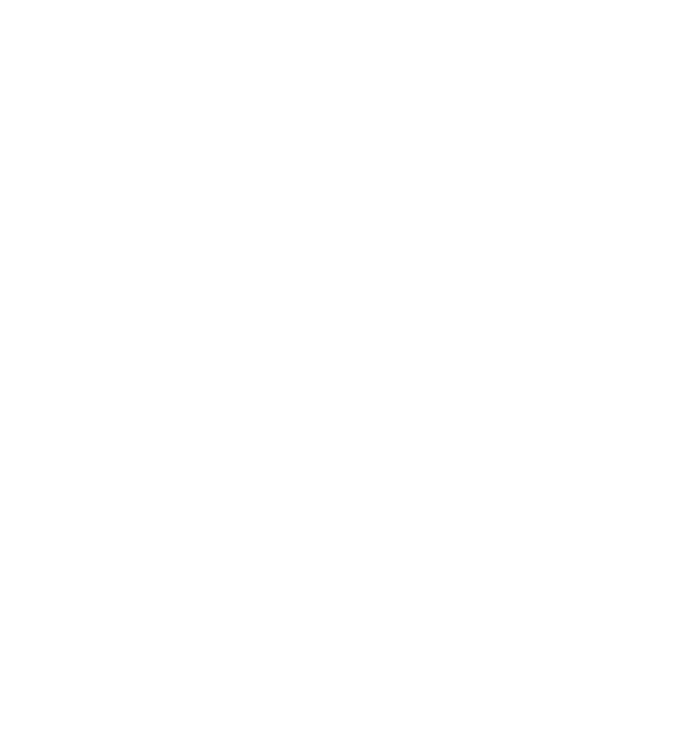
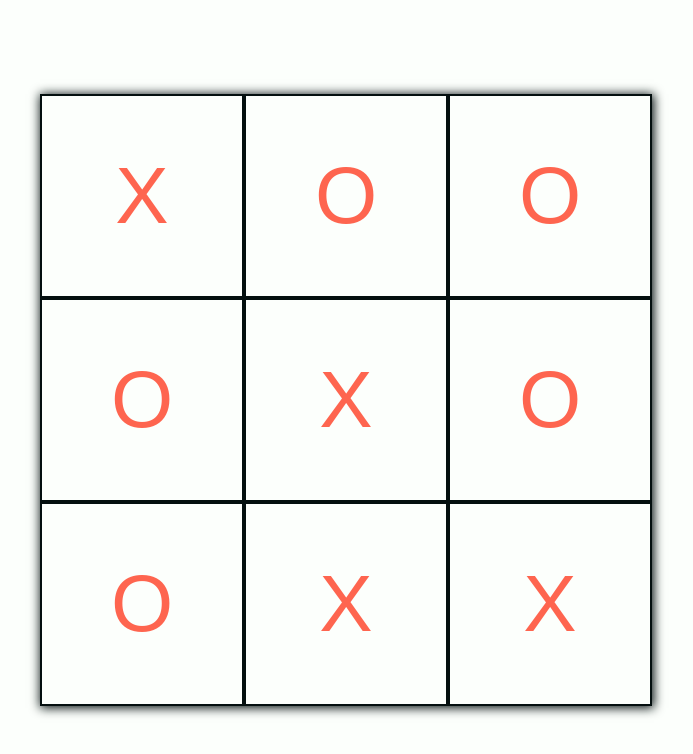
Before and after one commit to YSM-0/tic-tac-toe, a plain HTML site: page index.html in a window 1280 px wide. Shown: the whole page, without its empty margins (294-987 px from the left). Drawn offline with Linux system fonts and the light colour scheme; a web font is replaced by a local one.

Commit message:
bases files and reset css, go script it

```diff
--- a/index.html
+++ b/index.html
@@ -6,9 +6,12 @@
     <meta name="viewport" content="width=device-width, initial-scale=1.0">
     <title>Tic Tac Toe</title>
     <link rel="stylesheet" href="style.css">
+    <link rel="stylesheet" href="reset.css">
     <script src="script.js" defer></script>
 </head>
 <body>
-
+    <div class="page-container">
+        <!-- <button class="start">START</button> -->
+    </div>
 </body>
 </html>
--- /dev/null
+++ b/reset.css
@@ -0,0 +1,48 @@
+/* http://meyerweb.com/eric/tools/css/reset/
+   v2.0 | 20110126
+   License: none (public domain)
+*/
+
+html, body, div, span, applet, object, iframe,
+h1, h2, h3, h4, h5, h6, p, blockquote, pre,
+a, abbr, acronym, address, big, cite, code,
+del, dfn, em, img, ins, kbd, q, s, samp,
+small, strike, strong, sub, sup, tt, var,
+b, u, i, center,
+dl, dt, dd, ol, ul, li,
+fieldset, form, label, legend,
+table, caption, tbody, tfoot, thead, tr, th, td,
+article, aside, canvas, details, embed,
+figure, figcaption, footer, header, hgroup,
+menu, nav, output, ruby, section, summary,
+time, mark, audio, video {
+	margin: 0;
+	padding: 0;
+	border: 0;
+	font-size: 100%;
+	font: inherit;
+	vertical-align: baseline;
+}
+/* HTML5 display-role reset for older browsers */
+article, aside, details, figcaption, figure,
+footer, header, hgroup, menu, nav, section {
+	display: block;
+}
+body {
+	line-height: 1;
+}
+ol, ul {
+	list-style: none;
+}
+blockquote, q {
+	quotes: none;
+}
+blockquote:before, blockquote:after,
+q:before, q:after {
+	content: '';
+	content: none;
+}
+table {
+	border-collapse: collapse;
+	border-spacing: 0;
+}
--- a/script.js
+++ b/script.js
@@ -0,0 +1,26 @@
+const playGrid = [
+    ["X","O","O"],
+    ["O","X","O"],
+    ["O","X","X"]
+]
+
+const createGrid = function (playGrid) {
+    const gridContainer = document.createElement('div')
+    const pageContainer = document.querySelector('.page-container')
+
+    gridContainer.classList.add('grid-container')
+
+    pageContainer.appendChild(gridContainer)
+
+    for (let row of playGrid) {
+        for (let i = 0; i < row.length; i++) {
+            const mark = document.createElement('div')
+
+            mark.classList.add('mark')
+            gridContainer.appendChild(mark)
+            mark.textContent = row[i]
+        }
+    }
+}
+
+createGrid(playGrid)
--- a/style.css
+++ b/style.css
@@ -0,0 +1,61 @@
+@import url('https://fonts.googleapis.com/css2?family=Kdam+Thmor+Pro&display=swap');
+
+:root {
+    --primary: #FE654F;
+    --secondary: #FCFFFC;
+    --third: #E6E8E6;
+    --black: #040F0F;
+    font-family: Kdam Thmor Pro, sans-serif;
+}
+
+.page-container {
+    width: 100vw;
+    height: 100vh;
+    background-color: var(--secondary);
+    display: flex;
+    justify-content: center;
+    align-items: center;
+}
+
+.start {
+    all: unset;
+    height: 10vh;
+    width: 15vw;
+    color: var(--primary);
+    letter-spacing: 1px;
+    border: 2px solid var(--primary);
+    text-align: center;
+    border-radius: 1rem;
+    transition: 100ms;
+}
+
+.start:hover {
+    letter-spacing: 5px;
+    box-shadow: 1px 1px 10px 2px var(--primary);
+    transition: 150ms;
+}
+
+.grid-container {
+    display: grid;
+    grid-template-columns: repeat(3, auto);
+    grid-template-rows: repeat(3, auto);
+    box-shadow: 1px 1px 10px 1px var(--black);
+}
+
+.grid-container > div {
+    display: flex;
+    width: min(200px, 50vw);
+    height: min(200px, 50vw);
+    justify-content: center;
+    align-items: center;
+    font-size: 500%;
+    border: 2px solid var(--black);
+    color: var(--primary);
+    transition: 250ms;
+    z-index: 1;
+}
+
+.grid-container > div:hover {
+    background-color: var(--third);
+    transition: 150ms;
+}
```
